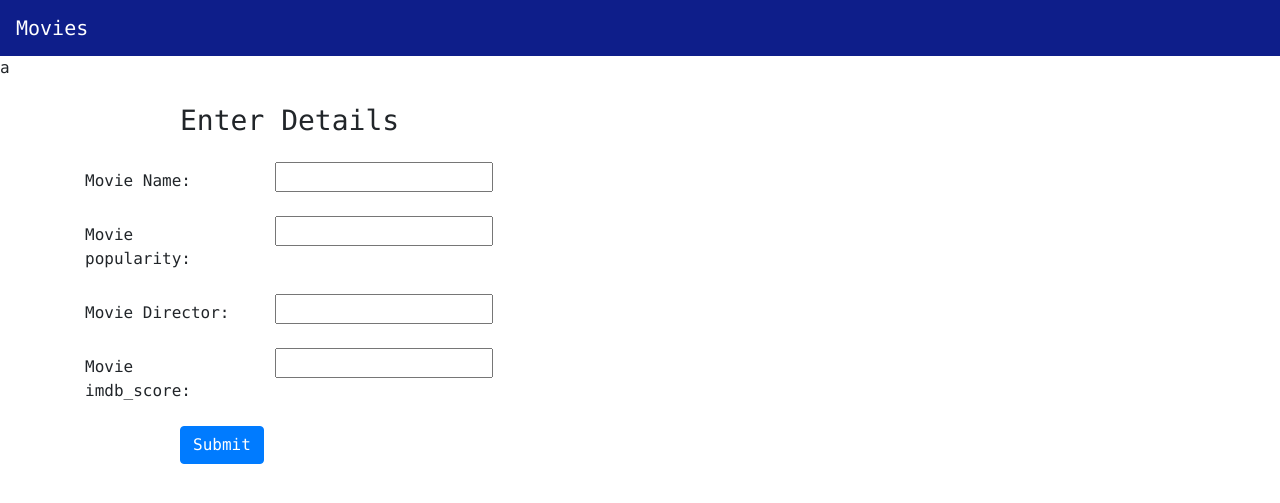
After one commit to swati-404/stark_digital_assignment, a Django app: page /create in a window 1280 px wide. The commit adds this page. Shown: the top 503 px of the page. Run offline with Django 3.2, Linux system fonts and the light colour scheme; some libraries are stand-ins or nearby versions.

Commit message:
Create and update

```diff
--- a/movies/urls.py
+++ b/movies/urls.py
@@ -7,5 +7,6 @@ urlpatterns = [
     path('home/', views.index),
     path('update/<int:id>/', views.update, name="movie_update"),
     path('delete/<int:id>/', views.delete, name="movie_delete"),
+    path('create', views.create),
 
 ]
--- a/movies/views.py
+++ b/movies/views.py
@@ -1,10 +1,27 @@
 from django.shortcuts import render, redirect
 from .models import Movie, Poster, Genre
 from django.http import HttpResponse
+from rest_framework import status
 from .forms import MovieForm
+from rest_framework.views import APIView
+from rest_framework.response import Response
+from .serializers import MovieSerializer
 
 from math import ceil
 # Create your views here.
+class IndexView(APIView):
+
+    allowed_methods = ['GET']
+    serializer_class = MovieSerializer
+def get(self, request, *args, **kwargs):
+        queryset = Movie.objects.all()
+
+        name = request.query_params.get('name', None)
+        if name is not None:
+            queryset = queryset.filter(name__icontains=name)
+        serializer = self.serializer_class(queryset, many=True)
+        return Response(serializer.data, status=status.HTTP_200_OK)
+
 def user_login(request):
     return render(request,'movies/login_page.html')
 
@@ -40,3 +57,19 @@ def delete(request,id):
     mov = Movie.objects.filter(pk=id)
     mov.delete()
     return HttpResponse('Movie deleted!!')
+
+
+def create(request):
+    if request.method == "POST":
+        form = MovieForm(request.POST)
+        if form.is_valid():
+            try:
+                form.save()
+                return redirect('home/')
+            except:
+                pass
+    else:
+        form = MovieForm()
+    return render(request, 'create_movie.html',
+                  {'form': form}
+                  )
--- /dev/null
+++ b/templates/create_movie.html
@@ -0,0 +1,48 @@
+{% extends 'base.html' %}
+
+{% block title %}Home{% endblock %}
+{% block content %}a
+<form method="POST" class="post-form" action="/create">
+        {% csrf_token %}
+    <div class="container">
+<br>
+    <div class="form-group row">
+    <label class="col-sm-1 col-form-label"></label>
+    <div class="col-sm-4">
+    <h3>Enter Details</h3>
+    </div>
+  </div>
+
+  <div class="form-group row">
+    <label class="col-sm-2 col-form-label">Movie Name:</label>
+    <div class="col-sm-4">
+      {{ form.name }}
+    </div>
+  </div>
+    <div class="form-group row">
+    <label class="col-sm-2 col-form-label">Movie popularity:</label>
+    <div class="col-sm-4">
+      {{ form.popularity }}
+    </div>
+  </div>
+    <div class="form-group row">
+    <label class="col-sm-2 col-form-label">Movie Director:</label>
+    <div class="col-sm-4">
+      {{ form.director }}
+    </div>
+  </div>
+        <div class="form-group row">
+    <label class="col-sm-2 col-form-label">Movie imdb_score:</label>
+    <div class="col-sm-4">
+      {{ form.imdb_score }}
+    </div>
+  </div>
+    <div class="form-group row">
+    <label class="col-sm-1 col-form-label"></label>
+    <div class="col-sm-4">
+    <button type="submit" class="btn btn-primary">Submit</button>
+    </div>
+  </div>
+    </div>
+</form>
+{% endblock %}
```
Also changed, not shown: movies/serializers.py (added, +13 -0 lines), templates/home.html (+86 -44 lines), db.sqlite3.
